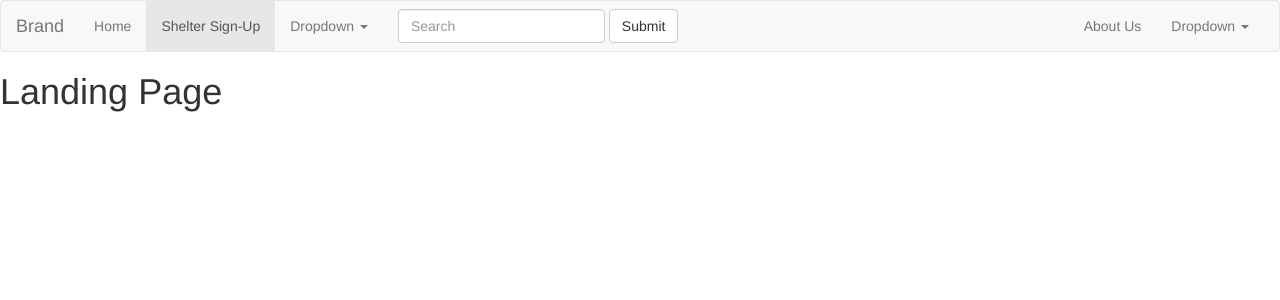
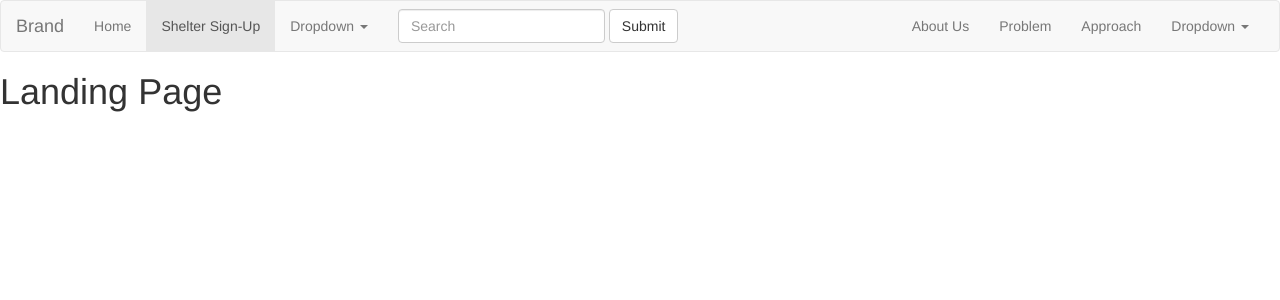
Before and after one commit to apastewk/lady_probs_hackathon, a Flask app: page / in a window 1280 px wide. Shown: the top 300 px of the page. Run offline with Flask 2, Linux system fonts and the light colour scheme; some libraries are stand-ins or nearby versions.

Commit message:
Adding problem and approach routes and html pages.

```diff
--- a/server.py
+++ b/server.py
@@ -56,6 +56,20 @@ def about():
     return render_template("about_us.html")
 
 
+@app.route('/problem')
+def problem():
+    """The problem that we're trying to solve."""
+
+    return render_template("problem.html")
+
+
+@app.route('/approach')
+def approach():
+    """How we go about solving the problem."""
+
+    return render_template("approach.html")
+
+
 # Listening or requests
 if __name__ == "__main__":
 
--- /dev/null
+++ b/templates/approach.html
@@ -0,0 +1,5 @@
+{% extends 'base.html' %}
+
+{% block content %}
+<h1>Approach</h1>
+{% endblock %}
--- a/templates/base.html
+++ b/templates/base.html
@@ -54,7 +54,11 @@
       </form>
 
       <ul class="nav navbar-nav navbar-right">
+
         <li><a href="/about-us">About Us</a></li>
+        <li><a href="/problem">Problem</a></li>
+        <li><a href="/approach">Approach</a></li>
+
         <li class="dropdown">
           <a href="#" class="dropdown-toggle" data-toggle="dropdown" role="button" aria-haspopup="true" aria-expanded="false">Dropdown <span class="caret"></span></a>
           <ul class="dropdown-menu">
--- /dev/null
+++ b/templates/problem.html
@@ -0,0 +1,5 @@
+{% extends 'base.html' %}
+
+{% block content %}
+<h1>Problem</h1>
+{% endblock %}
```
